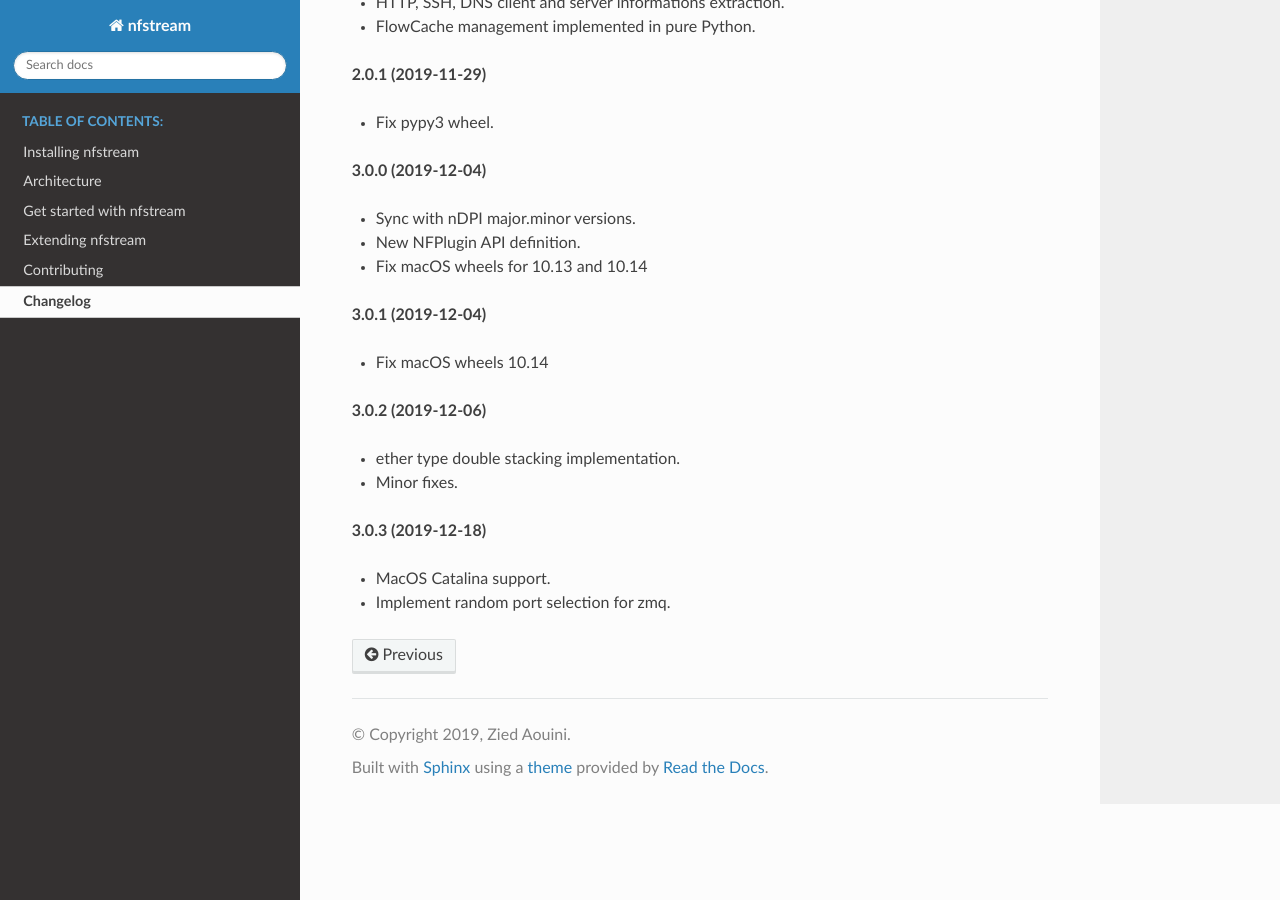
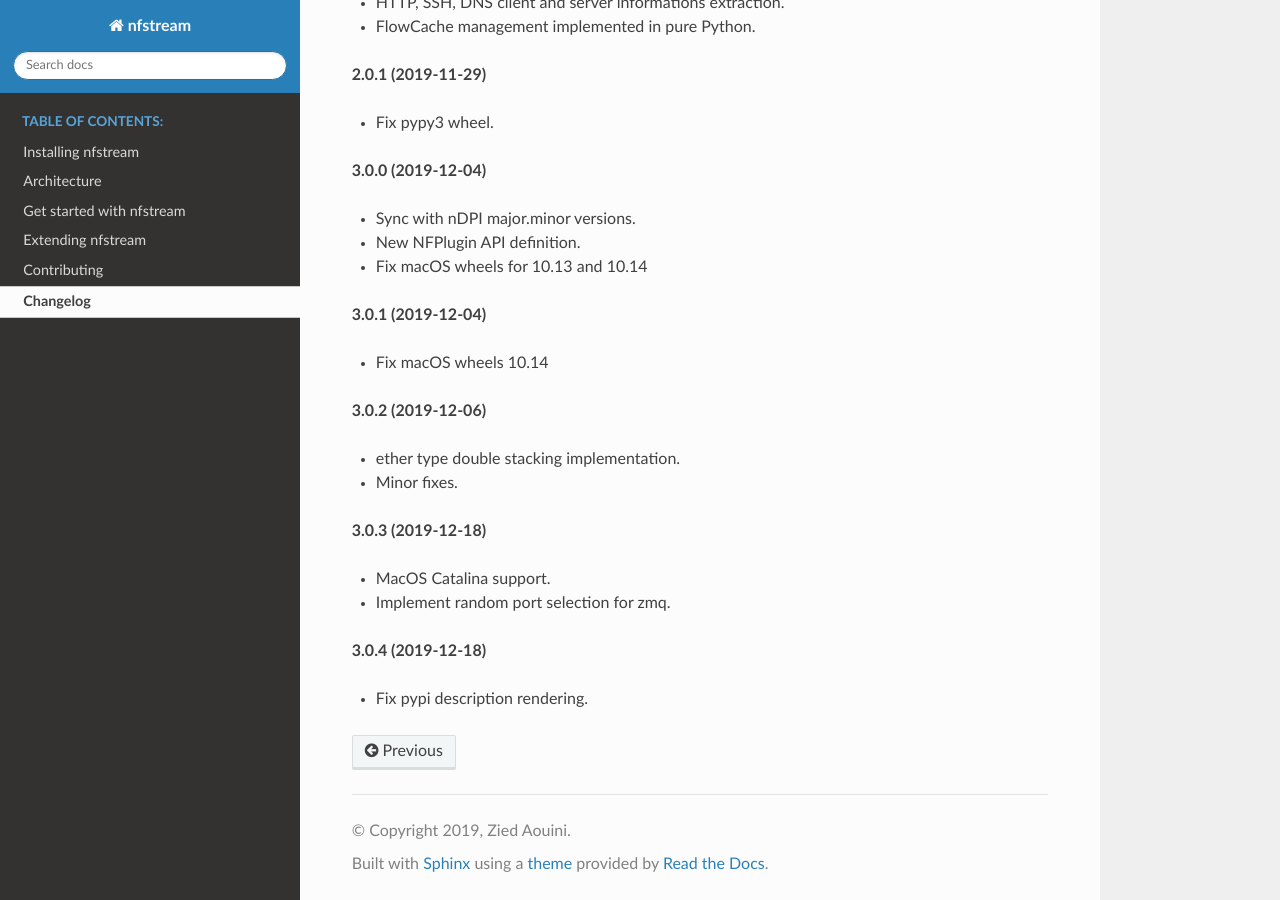
Before and after one commit to nfstream/nfstream, a Sphinx documentation site: the page built from docs/source/changelog.rst, in a window 1280 px wide and 900 px high, scrolled down 2473 px. Built offline with Sphinx 7.4.7 and the Read the Docs theme 2.0.0, drawn with Linux system fonts in a browser that asks for light colours.

Commit message:
Update changelog.rst

```diff
--- a/docs/source/changelog.rst
+++ b/docs/source/changelog.rst
@@ -124,3 +124,7 @@ Changelog
 
 * MacOS Catalina support.
 * Implement random port selection for zmq.
+
+**3.0.4 (2019-12-18)**
+
+* Fix pypi description rendering.
```
